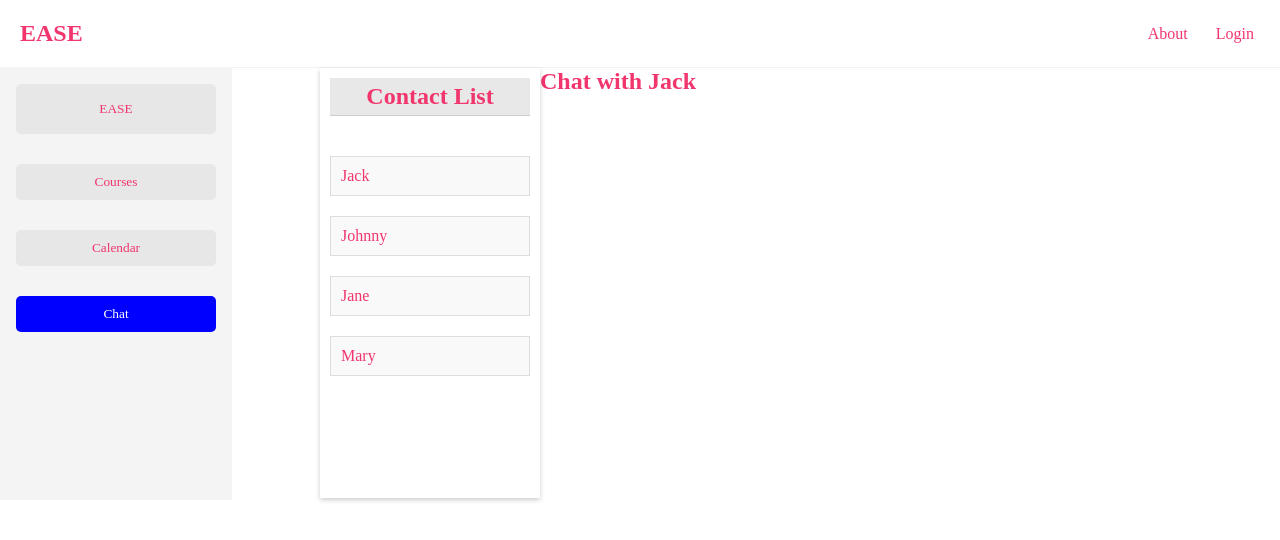
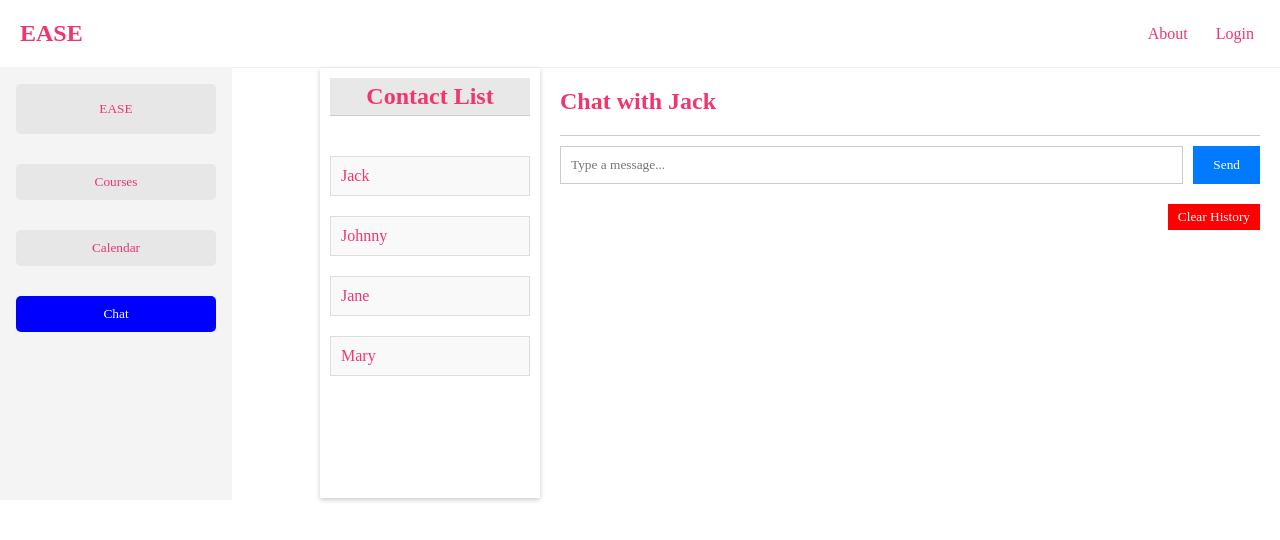
Before and after one commit to Eric-yyyyy/EASE, a React (Create React App) app: page /chat in a window 1280 px wide. Both pictures are taken after a click on the element "Jack". Shown: the top 540 px of the page. Built offline with nearby package versions, Linux system fonts and the light colour scheme.

Commit message:
tried to do response

```diff
--- /dev/null
+++ b/src/CSS/Dmchat.css
@@ -0,0 +1,70 @@
+.chat-server {
+  padding: 20px;
+  display: flex;
+  flex-direction: column;
+  height: 100%;
+}
+
+.message-history {
+  overflow-y: auto;
+  flex-grow: 1;
+  padding: 10px;
+  border-bottom: 1px solid #ccc;
+}
+
+.message {
+  display: flex;
+  justify-content: flex-end;
+  margin-bottom: 10px;
+}
+
+.message.user {
+  justify-content: flex-end;
+}
+
+.message-bubble {
+  background-color: #f0f0f0;
+  border-radius: 15px;
+  padding: 10px 15px;
+  max-width: 50%;
+  word-wrap: break-word;
+  position: relative;
+}
+
+.message-bubble .message-time {
+  display: block;
+  text-align: right;
+  color: #666;
+  margin-top: 5px;
+  font-size: 0.85rem;
+}
+
+.message-input-area {
+  display: flex;
+  padding: 10px 0;
+}
+
+.message-input-area input {
+  flex-grow: 1;
+  border: 1px solid #ccc;
+  padding: 10px;
+  margin-right: 10px;
+}
+
+.message-input-area button {
+  background-color: #007bff;
+  color: white;
+  border: none;
+  padding: 10px 20px;
+  cursor: pointer;
+}
+
+.clear-history-button {
+  padding: 5px 10px;
+  background-color: #ff0000;
+  color: white;
+  border: none;
+  cursor: pointer;
+  align-self: flex-end;
+  margin-top: 10px;
+}
--- a/src/components/CourseChat.js
+++ b/src/components/CourseChat.js
@@ -1,16 +1,71 @@
-import React from 'react';
+import React, { useState, useEffect } from 'react';
+import '../CSS/Dmchat.css';
 
 function ChatServer({ contact }) {
-  // Return null or some placeholder if contact is null
+  const [messages, setMessages] = useState([]);
+  const [newMessage, setNewMessage] = useState("");
+
+  useEffect(() => {
+
+    if (contact) {
+      const storedMessages = localStorage.getItem(`messages_${contact.id}`);
+      setMessages(storedMessages ? JSON.parse(storedMessages) : []);
+    }
+  }, [contact]);
+
+  const handleSend = () => {
+
+    if (newMessage.trim()) {
+      const updatedMessages = [...messages, { text: newMessage, sender: 'user', timestamp: new Date().toISOString() }];
+      setMessages(updatedMessages);
+      localStorage.setItem(`messages_${contact.id}`, JSON.stringify(updatedMessages));
+      setNewMessage("");
+
+
+      setTimeout(() => {
+        const reply = { text: "Thanks for your message!", sender: 'them', timestamp: new Date().toISOString() };
+        const updatedMessagesWithReply = [...updatedMessages, reply];
+        setMessages(updatedMessagesWithReply);
+        localStorage.setItem(`messages_${contact.id}`, JSON.stringify(updatedMessagesWithReply));
+      }, 1000);
+    }
+  };
+
+  const clearHistory = () => {
+    if (contact) {
+      localStorage.removeItem(`messages_${contact.id}`);
+      setMessages([]);
+    }
+  };
+
   if (!contact) {
     return <div className="chat-server">Please select a contact to chat with.</div>;
   }
 
-  // Fetch and display messages for the active contact
   return (
     <div className="chat-server">
       <h2>Chat with {contact.name}</h2>
-      {/* Messages go here */}
+      <div className="message-history">
+        {messages.map((message, index) => (
+          <div key={index} className={`message ${message.sender}`}>
+            <div className="message-bubble">
+              <span>{message.text}</span>
+              <span className="message-time">{new Date(message.timestamp).toLocaleTimeString()}</span>
+            </div>
+          </div>
+        ))}
+      </div>
+      <div className="message-input-area">
+        <input
+          type="text"
+          value={newMessage}
+          onChange={(e) => setNewMessage(e.target.value)}
+          onKeyPress={(e) => e.key === 'Enter' && handleSend()}
+          placeholder="Type a message..."
+        />
+        <button onClick={handleSend}>Send</button>
+      </div>
+      <button onClick={clearHistory} className="clear-history-button">Clear History</button>
     </div>
   );
 }
```
